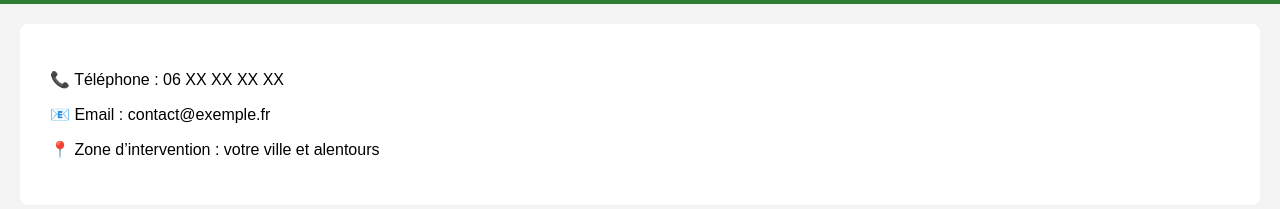
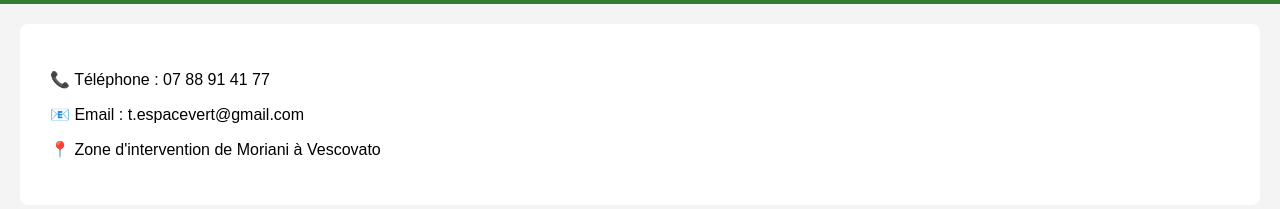
Before and after one commit to tespacevert-ship-it/Tomu.github.io, a plain HTML site: page contact.html in a window 1280 px wide. Shown: the part 134-343 px from the top of the page. Drawn offline with Linux system fonts and the light colour scheme.

Commit message:
Update contact.html

```diff
--- a/contact.html
+++ b/contact.html
@@ -18,9 +18,9 @@
 </header>
 
 <section class="content">
-    <p>📞 Téléphone : 06 XX XX XX XX</p>
-    <p>📧 Email : contact@exemple.fr</p>
-    <p>📍 Zone d’intervention : votre ville et alentours</p>
+    <p>📞 Téléphone : 07 88 91 41 77</p>
+    <p>📧 Email : t.espacevert@gmail.com</p>
+    <p>📍 Zone d'intervention de Moriani à Vescovato</p>
 </section>
 
 <footer>
```
